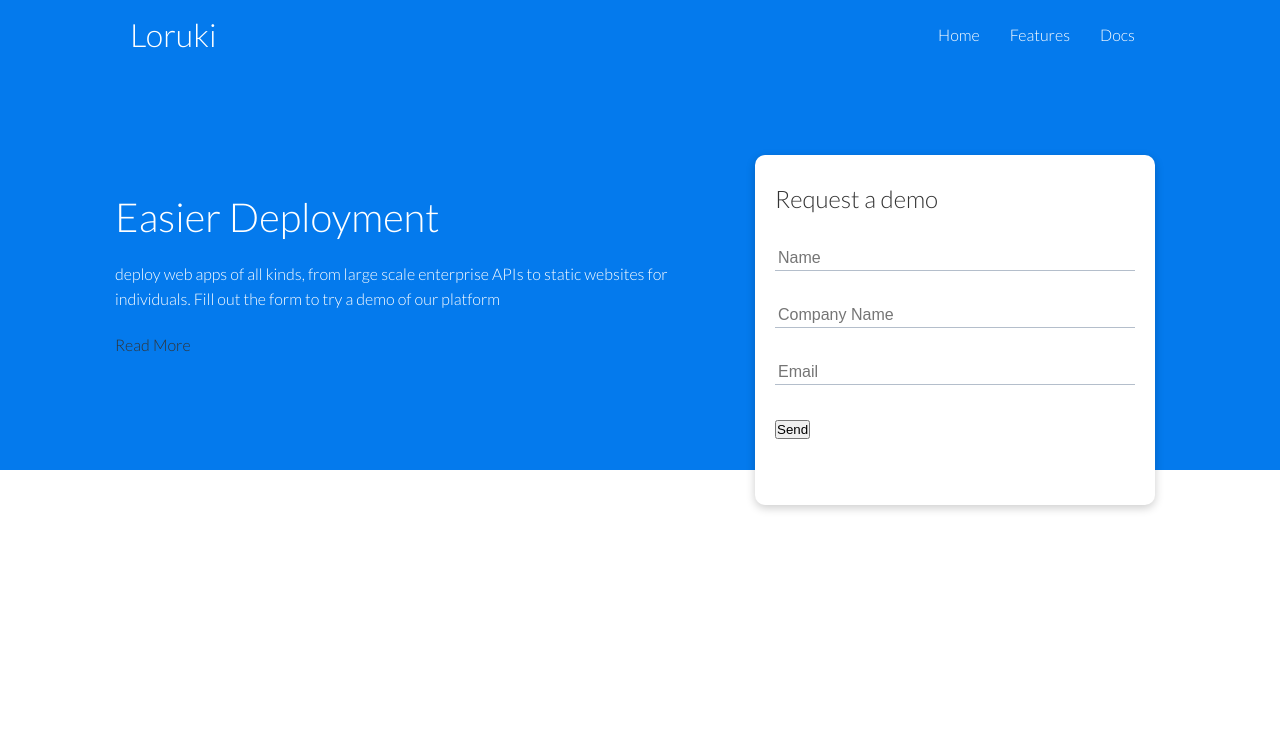
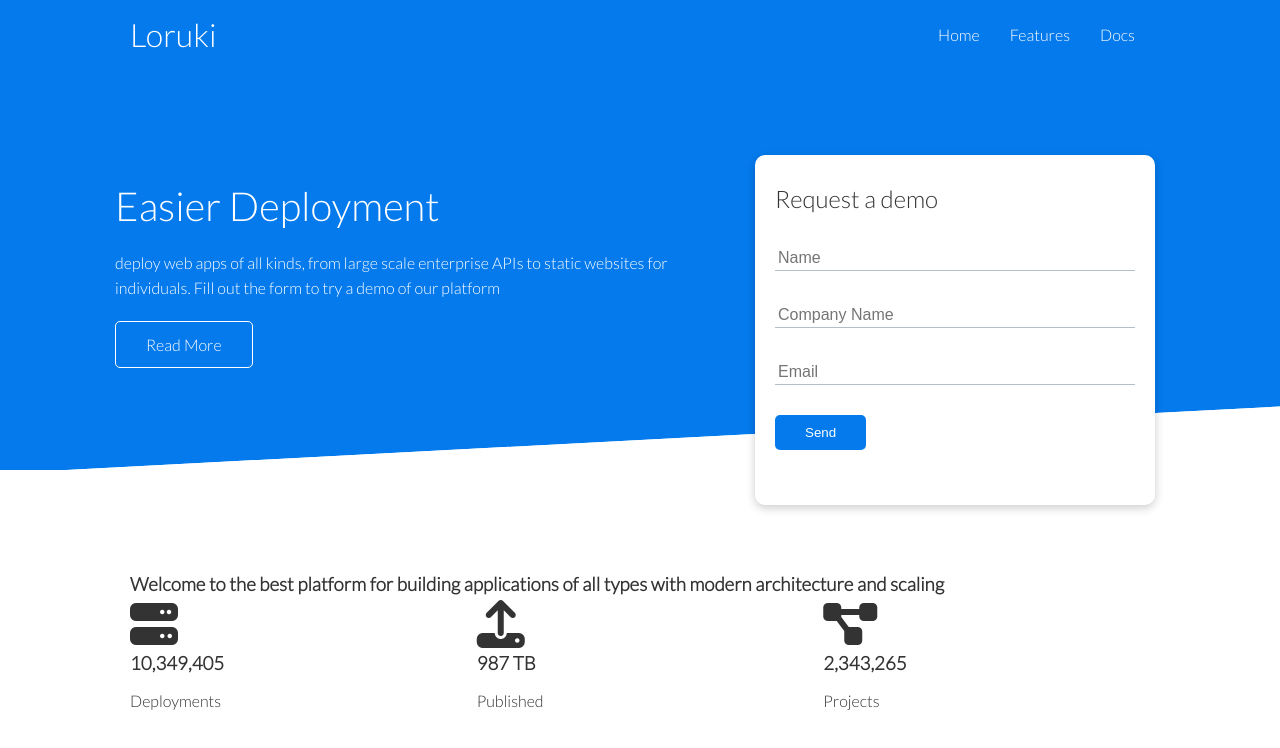
Before and after one commit to JustinDouglas16/Loruki, a plain HTML site: page index.html in a window 1280 px wide. Drawn offline with Linux system fonts and the light colour scheme.

Commit message:
added css

```diff
--- a/css/style.css
+++ b/css/style.css
@@ -112,34 +112,20 @@ img {
     outline: none;
 }
 
-.container {
-    max-width: 1100px;
-    margin: 0 auto;
-    overflow: auto;
-    padding: 0 40px;
+.showcase::before, .showcase::after {
+    content: '';
+    position: absolute;
+    height: 100px;
+    bottom: -70px;
+    right: 0;
+    left: 0;
+    background: #fff;
+    transform: skewY(-3deg);
+    -webkit-transform: skewY(-3deg);
+    -moz-transform: skewY(-3deg);
+    -ms-transform: skewY(-3deg);
 }
 
-.card {
-    background-color: #fff;
-    color: #333;
-    border-radius: 10px;
-    box-shadow: 0 3px 10px rgba(0, 0, 0, 0.2);
-    padding: 20px;
-    margin: 10px;
+.stats {
+    padding-top: 100px;
 }
-
-.flex {
-    display: flex;
-    justify-content: center;
-    align-items: center;
-    height: 100%;
-}
-
-.grid {
-    display: grid;
-    grid-template-columns: repeat(2, 1fr);
-    gap: 20px;
-    justify-content: center;
-    align-items: center;
-    height: 100%;
-}
--- /dev/null
+++ b/css/utilities.css
@@ -0,0 +1,55 @@
+/*utilities*/
+.container {
+    max-width: 1100px;
+    margin: 0 auto;
+    overflow: auto;
+    padding: 0 40px;
+}
+
+.card {
+    background-color: #fff;
+    color: #333;
+    border-radius: 10px;
+    box-shadow: 0 3px 10px rgba(0, 0, 0, 0.2);
+    padding: 20px;
+    margin: 10px;
+}
+
+.btn {
+    display: inline-block;
+    padding: 10px 30px;
+    cursor: pointer;
+    background-color: var(--primary-color);
+    color: #fff;
+    border: none;
+    border-radius: 5px;
+}
+
+.btn-outline {
+    background-color: transparent;
+    border: 1px #fff solid;
+}
+
+.btn:hover {
+    transform: scale(0.98);
+}
+
+.flex {
+    display: flex;
+    justify-content: center;
+    align-items: center;
+    height: 100%;
+}
+
+.grid {
+    display: grid;
+    grid-template-columns: repeat(2, 1fr);
+    gap: 20px;
+    justify-content: center;
+    align-items: center;
+    height: 100%;
+}
+
+.grid-3 {
+    grid-template-columns: repeat(3, 1fr);
+}
--- a/index.html
+++ b/index.html
@@ -5,6 +5,7 @@
     <meta http-equiv="X-UA-Compatible" content="IE=edge" />
     <meta name="viewport" content="width=device-width, initial-scale=1.0" />
     <link rel="stylesheet" href="css/style.css" />
+    <link rel="stylesheet" href="css/utilities.css" />
     <link
       rel="stylesheet"
       href="https://cdnjs.cloudflare.com/ajax/libs/font-awesome/6.2.1/css/all.min.css"
@@ -63,5 +64,32 @@
         </div>
       </div>
     </section>
+
+    <!-- Stats -->
+    <section class="stats">
+      <div class="container">
+        <h3 class="stats-heading text-center my-1">
+          Welcome to the best platform for building applications of all types
+          with modern architecture and scaling
+        </h3>
+        <div class="grid grid-3 text-center my-4">
+          <div>
+            <i class="fas fa-server fa-3x"> </i>
+            <h3>10,349,405</h3>
+            <p class="text-secondary">Deployments</p>
+          </div>
+          <div>
+            <i class="fas fa-upload fa-3x"> </i>
+            <h3>987 TB</h3>
+            <p class="text-secondary">Published</p>
+          </div>
+          <div>
+            <i class="fas fa-project-diagram fa-3x"> </i>
+            <h3>2,343,265</h3>
+            <p class="text-secondary">Projects</p>
+          </div>
+        </div>
+      </div>
+    </section>
   </body>
 </html>
```
